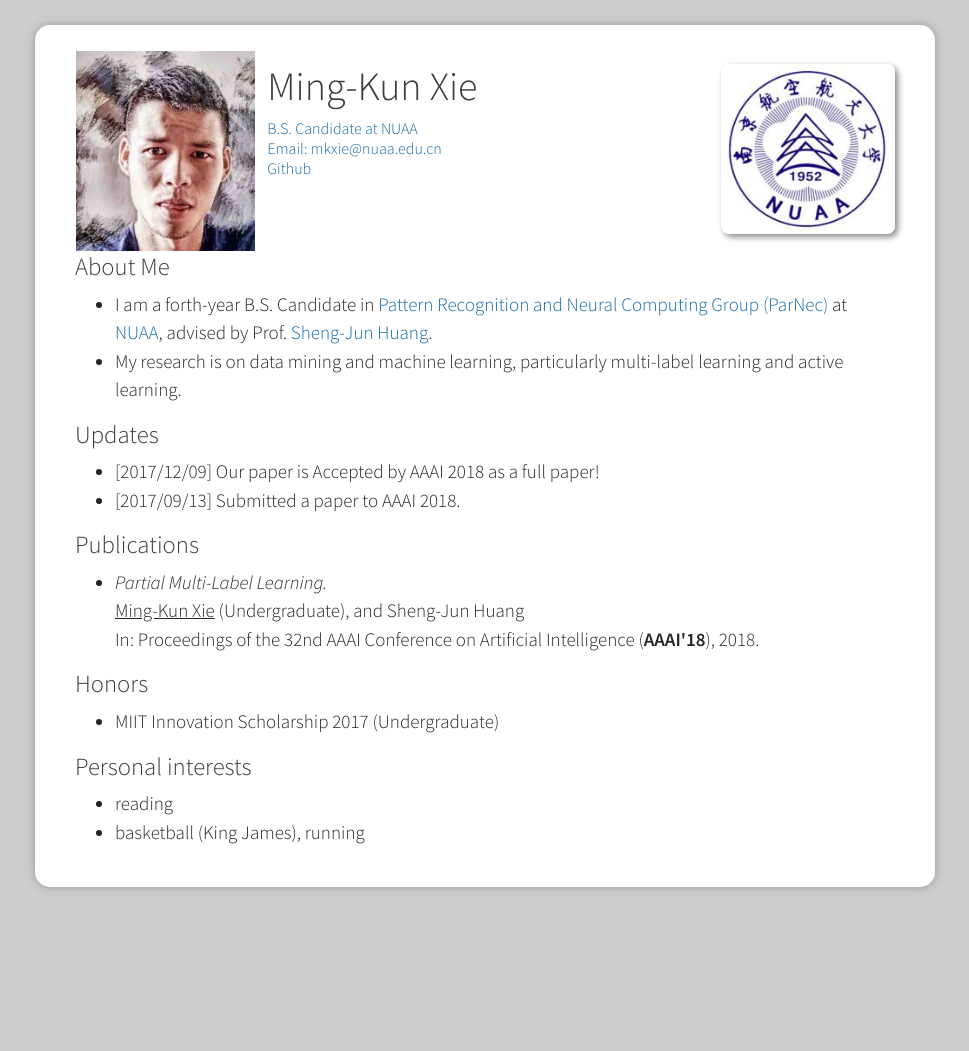
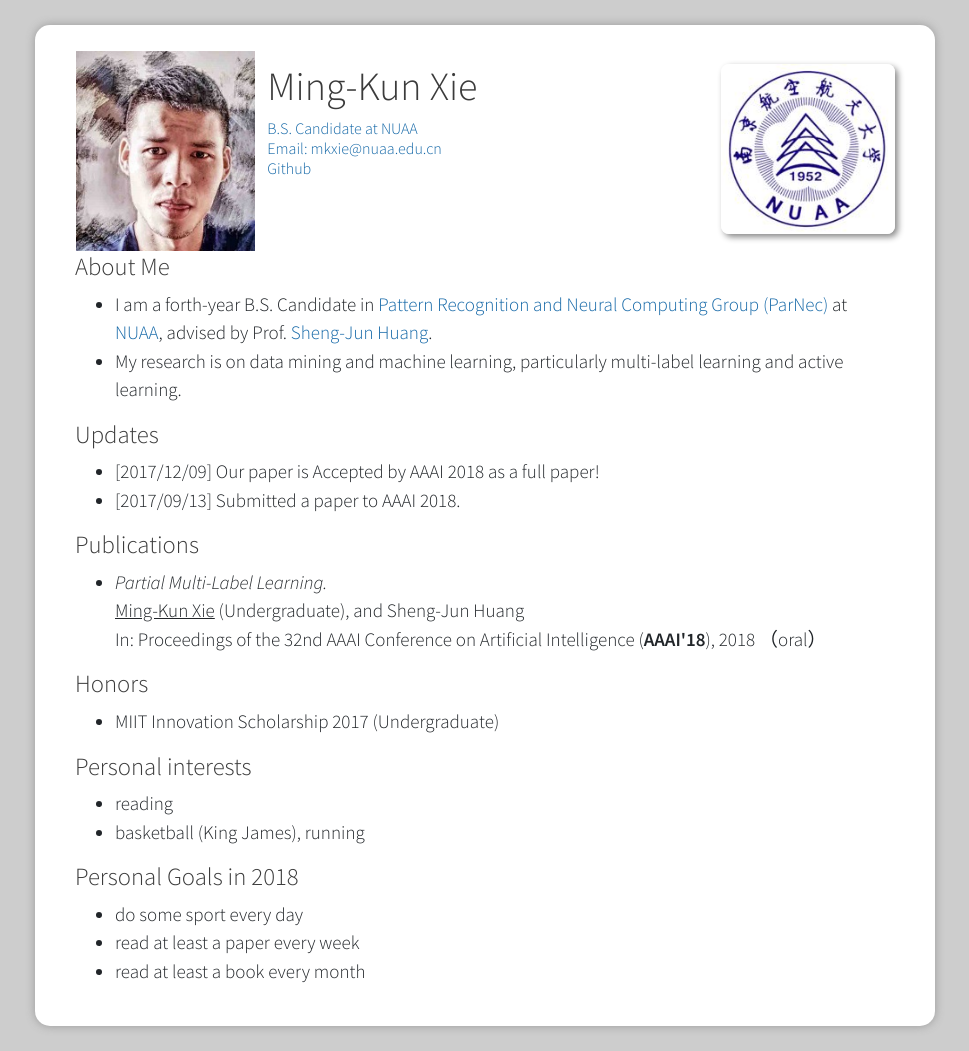
Before and after one commit to milkshieh/milkshieh.github.io, a Jekyll site: the page index.html, which Jekyll copies as it is, in a window 1280 px wide. Shown: the whole page, without its empty margins (155-1124 px from the left). Built offline with Jekyll 4.4.1, drawn with Linux system fonts in a browser that asks for light colours; before the commit the page ends 912 px from its top, so only the background shows below that.

Commit message:
add personal goals in 2018

```diff
--- a/index.html
+++ b/index.html
@@ -184,7 +184,7 @@ body
    <h2>Publications</h2>
         <ul>
         <tr>
-           <td class="pub_td2"><li><i>Partial Multi-Label Learning.</i><br><u>Ming-Kun Xie</u> (Undergraduate), and Sheng-Jun Huang<br>In: Proceedings of the 32nd AAAI Conference on Artificial Intelligence (<strong>AAAI'18</strong>), 2018.<br></li>
+           <td class="pub_td2"><li><i>Partial Multi-Label Learning.</i><br><u>Ming-Kun Xie</u> (Undergraduate), and Sheng-Jun Huang<br>In: Proceedings of the 32nd AAAI Conference on Artificial Intelligence (<strong>AAAI'18</strong>), 2018 （oral）<br></li>
          </td>
         </tr>
         </ul>
@@ -199,6 +199,13 @@ body
     <li>reading</li>
     <li>basketball (King James), running</li>
     </ul>
+
+    <h2>Personal Goals in 2018</h2>
+    <ul>
+    <li>do some sport every day</li>
+    <li>read at least a paper every week</li>
+    <li>read at least a book every month</li>
+    </ul>
 </div>
 </div>
 
```
